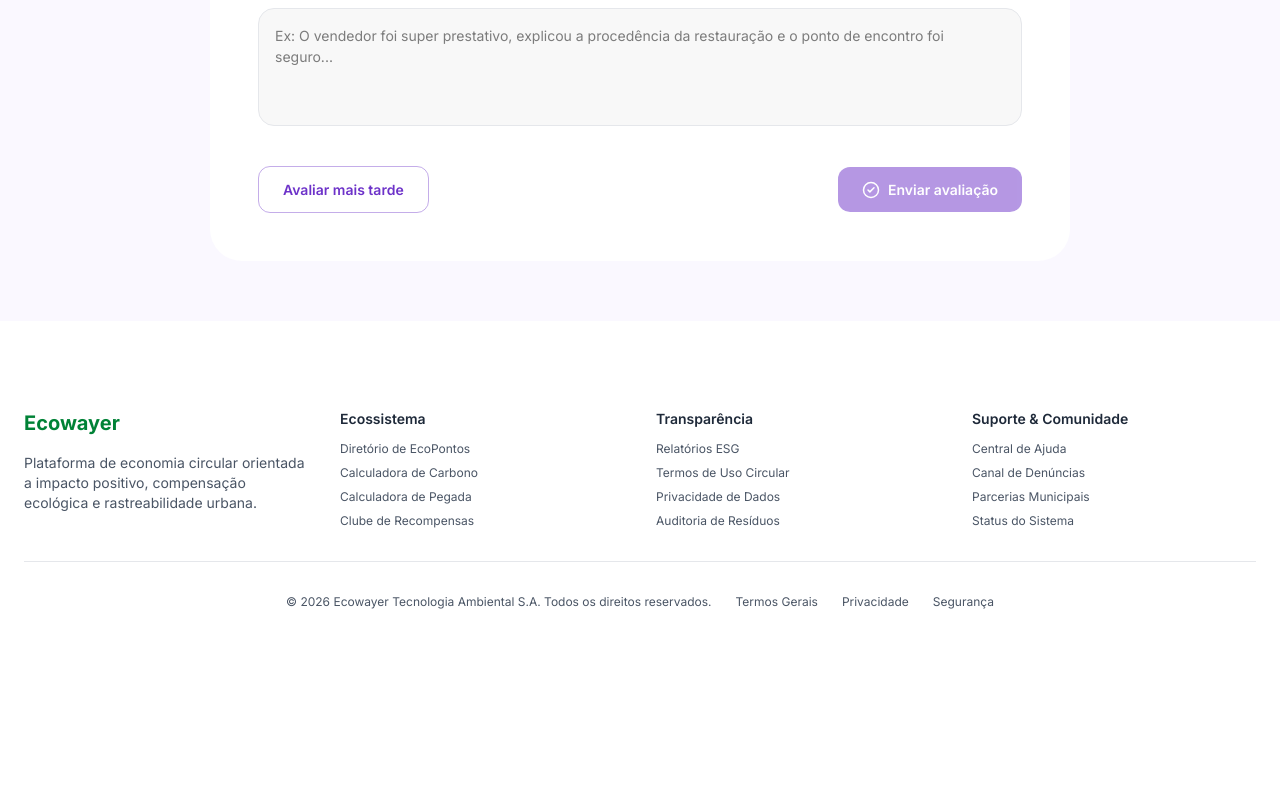
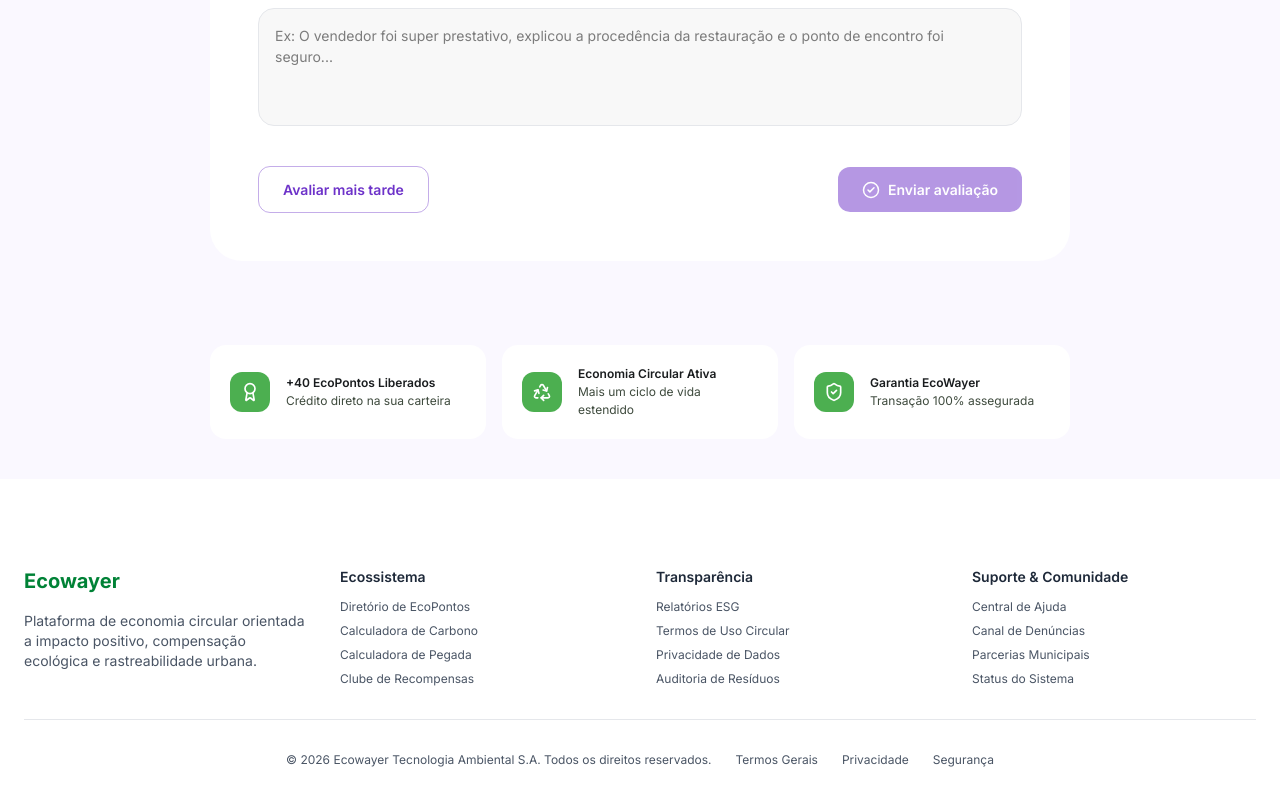
Before and after one commit to Jean090504/EcoWayer_Front-end, a React (Vite) app in the folder Front_Usuario/: page / in a window 1280 px wide. Shown: the part 807-1607 px from the top of the page. Before the commit the page ends 1449 px from the top, so only its background shows below. Built offline with nearby package versions, Linux system fonts and the light colour scheme; no server answers.

Commit message:
cards ainda não finalizados

```diff
--- /dev/null
+++ b/Front_Usuario/src/components/cards/cardBeneficio.jsx
@@ -0,0 +1,14 @@
+export default function CardBeneficio({ icone: Icone, titulo, descricao }) {
+  return (
+    <div className="flex flex-1 items-center gap-4 bg-white rounded-2xl p-5">
+      <div className="flex items-center justify-center w-10 h-10 rounded-xl bg-[#4CAF50] shrink-0">
+        <Icone size={20} className="text-white" />
+      </div>
+
+      <div className="flex flex-col">
+        <p className="text-[12px] font-semibold text-[#191C1E]">{titulo}</p>
+        <p className="text-[12px] text-[#3E4A3D]">{descricao}</p>
+      </div>
+    </div>
+  )
+}
--- a/Front_Usuario/src/pages/AvaliacaoAnuncio.jsx
+++ b/Front_Usuario/src/pages/AvaliacaoAnuncio.jsx
@@ -1,4 +1,6 @@
+import { Award, Recycle, ShieldCheck } from "lucide-react"
 import CardAvaliacao from "../components/cards/cardAvaliacao"
+import CardBeneficio from "../components/cards/cardBeneficio"
 
 export default function AvaliacaoAnuncio({ aoVoltar }) {
   const dadosTeste = {
@@ -11,6 +13,30 @@ export default function AvaliacaoAnuncio({ aoVoltar }) {
     ecoPontos: 40,
     localEntrega: "EcoPonto Pinheiros",
   }
+
+  const beneficios = [
+    {
+      id: 1,
+      icone: Award,
+      titulo:
+        dadosTeste.ecoPontos > 0
+          ? `+${dadosTeste.ecoPontos} EcoPontos Liberados`
+          : "Nenhum EcoPonto nesta negociação",
+      descricao: "Crédito direto na sua carteira",
+    },
+    {
+      id: 2,
+      icone: Recycle,
+      titulo: "Economia Circular Ativa",
+      descricao: "Mais um ciclo de vida estendido",
+    },
+    {
+      id: 3,
+      icone: ShieldCheck,
+      titulo: "Garantia EcoWayer",
+      descricao: "Transação 100% assegurada",
+    },
+  ]
 
   return (
     <main className="flex flex-1 w-full flex-col items-center bg-[#FAF8FF]">
@@ -34,6 +60,17 @@ export default function AvaliacaoAnuncio({ aoVoltar }) {
           onEnviar={(avaliacao) => console.log(avaliacao)}
           onAdiar={() => console.log("avaliar depois")}
         />
+
+        <div className="flex flex-row gap-4 mt-6 mb-10">
+          {beneficios.map((b) => (
+            <CardBeneficio
+              key={b.id}
+              icone={b.icone}
+              titulo={b.titulo}
+              descricao={b.descricao}
+            />
+          ))}
+        </div>
       </div>
     </main>
   )
```
